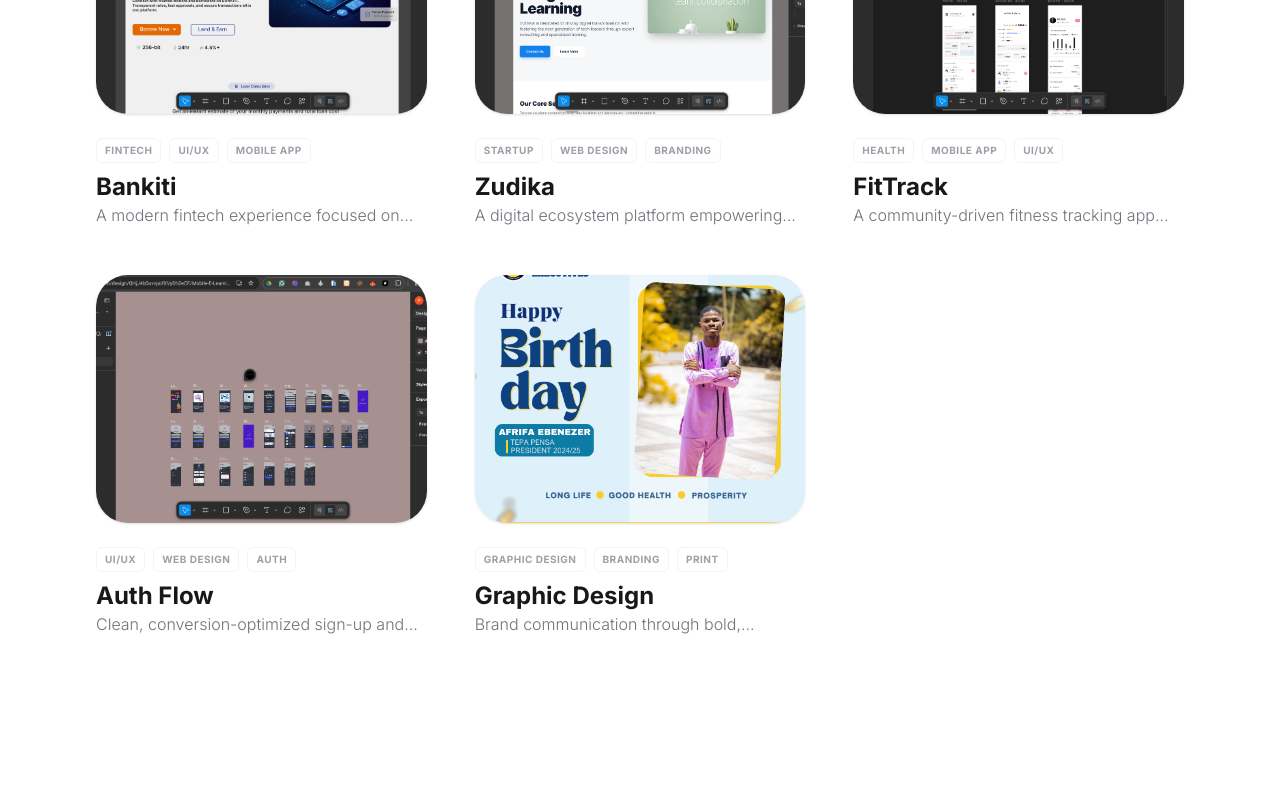
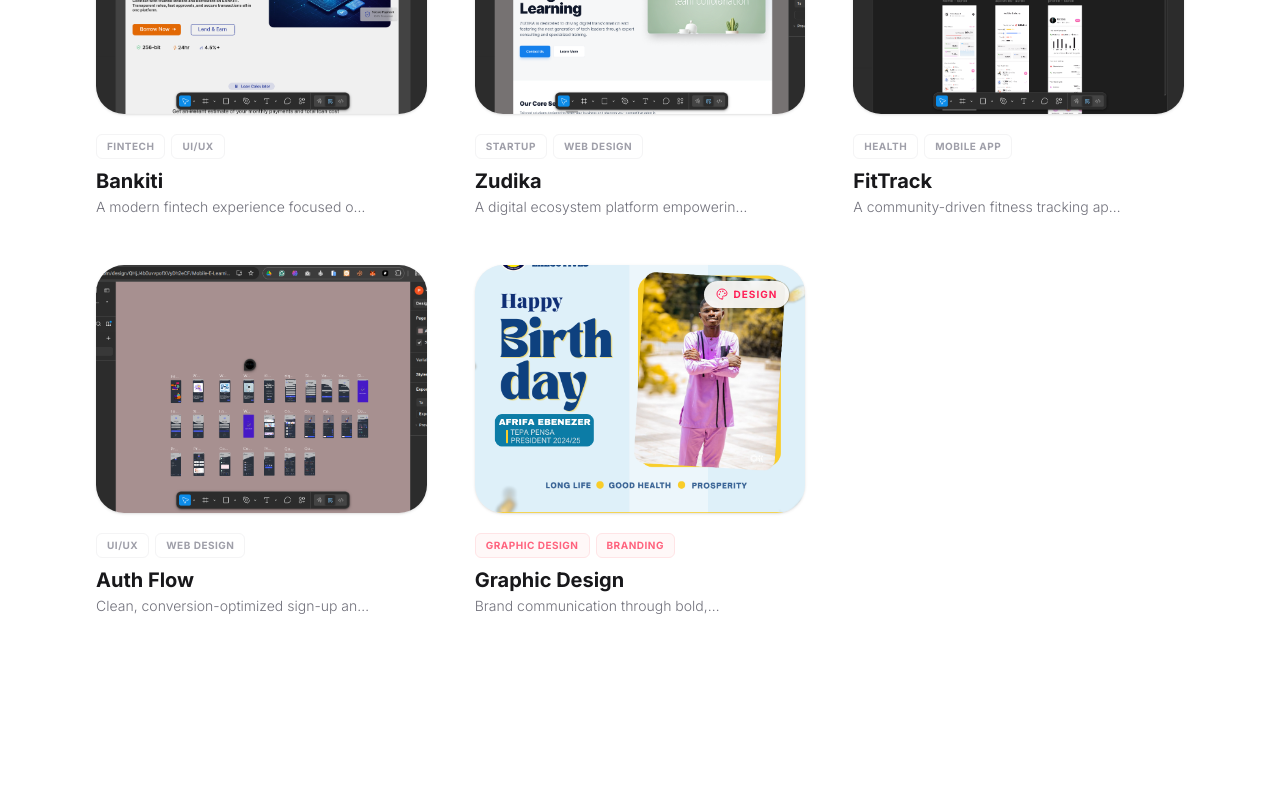
Before and after one commit to Philemon12421/UI-Ux-portfolio-Philemon, a React (Vite) app: page / in a window 1280 px wide. Shown: the part 1400-2206 px from the top of the page. Built offline with nearby package versions, Linux system fonts and the light colour scheme.

Commit message:
Update ProjectCard.tsx

```diff
--- a/src/components/ProjectCard.tsx
+++ b/src/components/ProjectCard.tsx
@@ -1,7 +1,7 @@
 import React from "react";
 import { motion } from "motion/react";
 import { Link } from "react-router-dom";
-import { ArrowUpRight } from "lucide-react";
+import { ArrowUpRight, Palette } from "lucide-react";
 import { Project } from "../constants";
 
 interface ProjectCardProps {
@@ -9,72 +9,87 @@ interface ProjectCardProps {
 }
 
 const ProjectCard: React.FC<ProjectCardProps> = ({ project }) => {
+  const isGraphicDesign = project.category === "Graphic Design";
+
   return (
     <motion.div
       initial={{ opacity: 0, y: 30 }}
       whileInView={{ opacity: 1, y: 0 }}
-      whileHover={{ y: -12, scale: 1.02 }}
+      whileHover={{ y: -8 }}
       viewport={{ once: true }}
+      transition={{ duration: 0.3 }}
       className="group"
     >
       <Link to={`/project/${project.id}`} className="block space-y-4">
-        <div className="relative aspect-[4/3] rounded-[32px] overflow-hidden bg-zinc-100 shadow-sm group-hover:shadow-2xl group-hover:shadow-lemon/10 transition-all duration-500">
-          <motion.img
+        {/* Image Container */}
+        <div className="relative aspect-[4/3] rounded-[28px] overflow-hidden bg-zinc-100 shadow-sm group-hover:shadow-xl group-hover:shadow-zinc-200/60 transition-all duration-500">
+          <img
             src={project.thumbnail}
             alt={project.name}
-            className="w-full h-full object-cover transition-transform duration-700"
-            whileHover={{ scale: 1.15, y: -5 }}
-            referrerPolicy="no-referrer"
+            className="w-full h-full object-cover transition-transform duration-700 group-hover:scale-110"
           />
-          <div className="absolute inset-0 bg-black/60 opacity-0 group-hover:opacity-100 transition-opacity flex flex-col items-center justify-center backdrop-blur-[3px] p-6 text-center">
-            <motion.h4
-              className="text-white text-xl font-bold mb-4 transform translate-y-4 opacity-0 group-hover:translate-y-0 group-hover:opacity-100 transition-all duration-500 delay-75"
-            >
+
+          {/* Graphic Design badge overlay — top right */}
+          {isGraphicDesign && (
+            <div className="absolute top-4 right-4 flex items-center gap-1.5 bg-white/90 backdrop-blur-sm px-3 py-1.5 rounded-full shadow-sm">
+              <Palette size={12} className="text-rose-500" />
+              <span className="text-[10px] font-black uppercase tracking-widest text-rose-500">Design</span>
+            </div>
+          )}
+
+          {/* Hover Overlay */}
+          <div className="absolute inset-0 bg-zinc-900/70 opacity-0 group-hover:opacity-100 transition-all duration-400 backdrop-blur-[2px] flex flex-col items-center justify-center gap-4 p-6 text-center">
+            <h4 className="text-white text-xl font-bold transform translate-y-3 opacity-0 group-hover:translate-y-0 group-hover:opacity-100 transition-all duration-400 delay-75">
               {project.name}
-            </motion.h4>
-            <motion.span
-              initial={{ opacity: 0, scale: 0.8, y: 20 }}
-              animate={
-                {
-                  boxShadow: ["0 0 0px 0px rgba(199, 240, 0, 0)", "0 0 20px 2px rgba(199, 240, 0, 0.3)", "0 0 0px 0px rgba(199, 240, 0, 0)"]
-                }
-              }
-              transition={{
-                duration: 2,
-                repeat: Infinity,
-                ease: "easeInOut"
-              }}
-              whileHover={{
-                scale: 1.15,
-                backgroundColor: "#C7F000",
-                color: "#18181b",
-                boxShadow: "0 0 40px 10px rgba(199, 240, 0, 0.6)",
-                transition: { duration: 0.2 }
-              }}
-              className="px-6 py-3 bg-white text-zinc-900 rounded-full font-bold flex items-center gap-2 transform group-hover:translate-y-0 group-hover:opacity-100 transition-all shadow-xl"
-            >
-              View Case Study
-              <ArrowUpRight size={18} />
-            </motion.span>
+            </h4>
+            <span className="px-6 py-3 bg-lemon text-zinc-900 rounded-full font-bold flex items-center gap-2 transform translate-y-3 opacity-0 group-hover:translate-y-0 group-hover:opacity-100 transition-all duration-400 delay-100 text-sm shadow-xl hover:bg-white hover:scale-105 transition-transform">
+              {isGraphicDesign ? "View Gallery" : "View Case Study"}
+              <ArrowUpRight size={16} />
+            </span>
           </div>
+
+          {/* Color accent bar at bottom */}
+          <div
+            className="absolute bottom-0 left-0 right-0 h-1 opacity-0 group-hover:opacity-100 transition-opacity duration-400"
+            style={{ backgroundColor: project.color }}
+          />
         </div>
 
-        <div className="flex justify-between items-start pt-2">
-          <div>
-            <div className="flex gap-2 mb-2">
-              {project.tags.map(tag => (
-                <span key={tag} className="text-[10px] font-bold uppercase tracking-wider text-zinc-400 border border-zinc-100 px-2 py-1 rounded-md">
+        {/* Card Footer */}
+        <div className="flex justify-between items-start pt-1">
+          <div className="flex-1 min-w-0">
+            <div className="flex flex-wrap gap-1.5 mb-2">
+              {project.tags.slice(0, 2).map((tag) => (
+                <span
+                  key={tag}
+                  className={`text-[10px] font-bold uppercase tracking-wider px-2.5 py-1 rounded-md ${
+                    isGraphicDesign
+                      ? "text-rose-400 border border-rose-100 bg-rose-50/50"
+                      : "text-zinc-400 border border-zinc-100"
+                  }`}
+                >
                   {tag}
                 </span>
               ))}
             </div>
-            <h3 className="text-2xl font-bold group-hover:text-lemon-dark transition-colors">{project.name}</h3>
-            <p className="text-zinc-500 font-light line-clamp-1">{project.shortDescription}</p>
+            <h3 className="text-xl font-bold group-hover:text-lemon-dark transition-colors duration-200 truncate">
+              {project.name}
+            </h3>
+            <p className="text-zinc-500 font-light text-sm line-clamp-1 mt-0.5">
+              {project.shortDescription}
+            </p>
+          </div>
+
+          <div
+            className="w-10 h-10 rounded-2xl flex items-center justify-center ml-4 mt-1 opacity-0 group-hover:opacity-100 transition-all duration-300 shrink-0"
+            style={{ backgroundColor: `${project.color}15` }}
+          >
+            <ArrowUpRight size={16} style={{ color: project.color }} />
           </div>
         </div>
       </Link>
     </motion.div>
   );
-}
+};
 
 export default ProjectCard;
```
